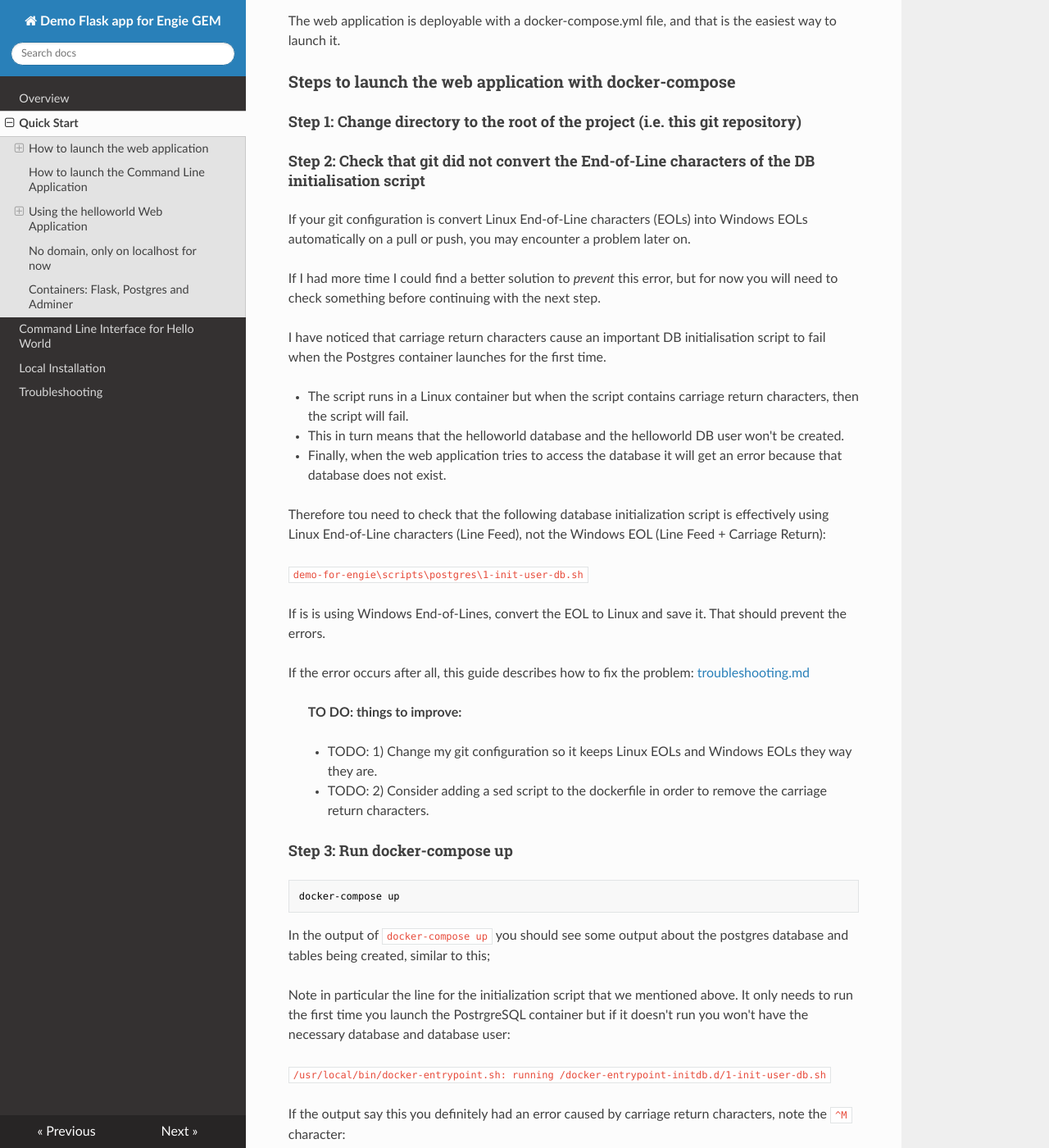
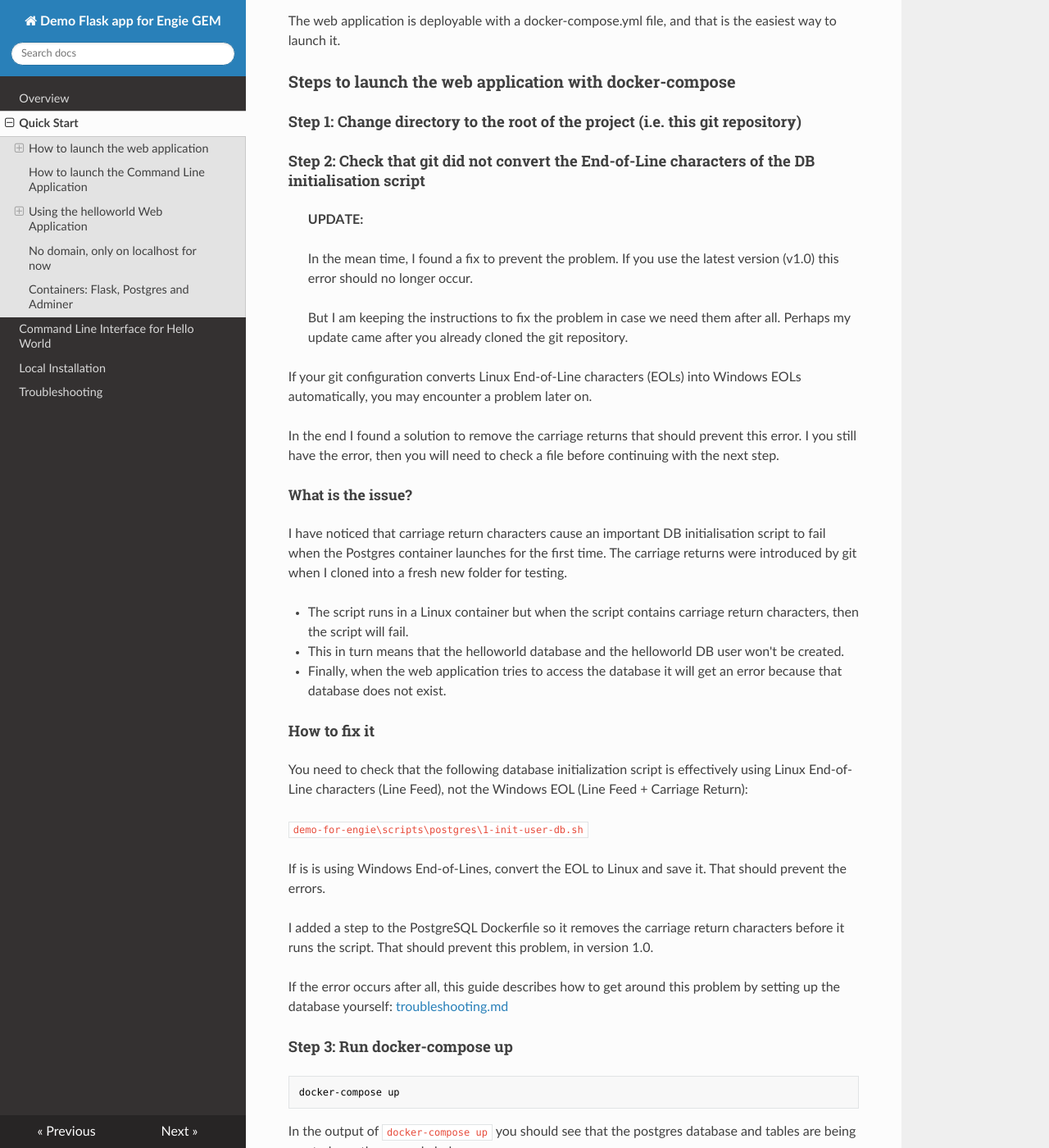
Before and after one commit to JohanKJSchreurs/demo-for-engie, an MkDocs documentation site: the page built from docs/quick-start.md, in a window 1280 px wide and 1400 px high, scrolled down 202 px. Shown: the whole window at 82% size. Built offline with MkDocs 1.6.1, drawn with Linux system fonts in a browser that asks for light colours; nearby versions of some CDN libraries; some of the changed text lies outside the part shown.

Commit message:
Adding notes to docs & README that carriage return issue is fixed in v1.0

````diff
--- a/docs/quick-start.md
+++ b/docs/quick-start.md
@@ -11,28 +11,35 @@ the easiest way to launch it.
 
 #### Step 2: Check that git did not convert the End-of-Line characters of the DB initialisation script
 
-If your git configuration is convert Linux End-of-Line characters (EOLs) into Windows EOLs automatically on a pull or push, you may encounter a problem later on.
+> **UPDATE:**
+>
+> In the mean time, I found a fix to prevent the problem. If you use the latest version (v1.0) this error should no longer occur.
+>
+> But I am keeping the instructions to fix the problem in case we need them after all. Perhaps my update came after you already cloned the git repository.
 
-If I had more time I could find a better solution to *prevent* this error, but for now you will need to check something before continuing with the next step.
+If your git configuration converts Linux End-of-Line characters (EOLs) into Windows EOLs automatically, you may encounter a problem later on.
 
-I have noticed that carriage return characters cause an important DB initialisation script to fail when the Postgres container launches for the first time.
+In the end I found a solution to remove the carriage returns that should prevent this error. I you still have the error, then you will need to check a file before continuing with the next step.
+
+##### What is the issue?
+
+I have noticed that carriage return characters cause an important DB initialisation script to fail when the Postgres container launches for the first time. The carriage returns were introduced by git when I cloned into a fresh new folder for testing.
 
 - The script runs in a Linux container but when the script contains carriage return characters, then the script will fail.
 - This in turn means that the helloworld database and the helloworld DB user won't be created.
 - Finally, when the web application tries to access the database it will get an error because that database does not exist.
 
-Therefore tou need to check that the following database initialization script is effectively using Linux End-of-Line characters (Line Feed), not the Windows EOL (Line Feed + Carriage Return):
+#### How to fix it
+
+You need to check that the following database initialization script is effectively using Linux End-of-Line characters (Line Feed), not the Windows EOL (Line Feed + Carriage Return):
 
 `demo-for-engie\scripts\postgres\1-init-user-db.sh`
 
 If is is using Windows End-of-Lines, convert the EOL to Linux and save it. That should prevent the errors.
 
-If the error occurs after all, this guide describes how to fix the problem: [troubleshooting.md](troubleshooting.md)
+I added a step to the PostgreSQL Dockerfile so it removes the carriage return characters before it runs the script. That should prevent this problem, in version 1.0.
 
-> **TO DO: things to improve:**
->
-> - TODO: 1) Change my git configuration so it keeps Linux EOLs and Windows EOLs they way they are.
-> - TODO: 2) Consider adding a sed script to the dockerfile in order to remove the carriage return characters.
+If the error occurs after all, this guide describes how to get around this problem by setting up the database yourself: [troubleshooting.md](troubleshooting.md)
 
 #### Step 3: Run docker-compose up
 
@@ -40,13 +47,21 @@ If the error occurs after all, this guide describes how to fix the problem: [tro
 docker-compose up
 ```
 
-In the output of `docker-compose up ` you should see some output about the postgres database and tables being created, similar to this;
+In the output of `docker-compose up ` you should see that the postgres database and tables are being created, see the example below.
 
-Note in particular the line for the initialization script that we mentioned above. It only needs to run the first time you launch the PostrgreSQL container but if it doesn't run you won't have the necessary database and database user:
+Pay attention in particular to the line for the initialization script that we mentioned above. It only needs to run the first time you launch the PostrgreSQL container but if it doesn't run you won't have the necessary database and database user.
+
+This is the line in question:
 
 `/usr/local/bin/docker-entrypoint.sh: running /docker-entrypoint-initdb.d/1-init-user-db.sh`
 
-If the output say this you definitely had an error caused by carriage return characters, note the `^M` character:
+If the output says:
+
+`/bin/bash^M: bad interpreter: No such file or directory`
+
+then definitely had an error caused by carriage return characters, note the `^M` character:
+
+Example output, this one has the error:
 
 ```
 
@@ -109,14 +124,14 @@ postgres_1  |       2
 postgres_1  | (1 row)
 
 
-... and os on
+...
 
 ```
 
-You should see this output from docker-compose the first time you start the PostgreSQL container. (It only needs to happen during the first run)
+You should see this output above the first time you start the PostgreSQL container. It only needs to happen during the first run.
 
-When the helloworld database is not present, then you may encounter the error below, when you start the app for the first time.
-This would happen when you open the page `http://localhost:5000/listpersons` because that needs to retrieve data from the `person` table.
+When the helloworld database is not present, then you may see the error below in the web application, when you start the app for the first time.
+This would happen especially when you open the page `http://localhost:5000/listpersons` because that needs to retrieve data from the `person` table.
 
 ```
 sqlalchemy.exc.OperationalError
````
Also changed, not shown: other parts of docs/quick-start.md (+2 -2 lines), README.md (+6 -0 lines).
